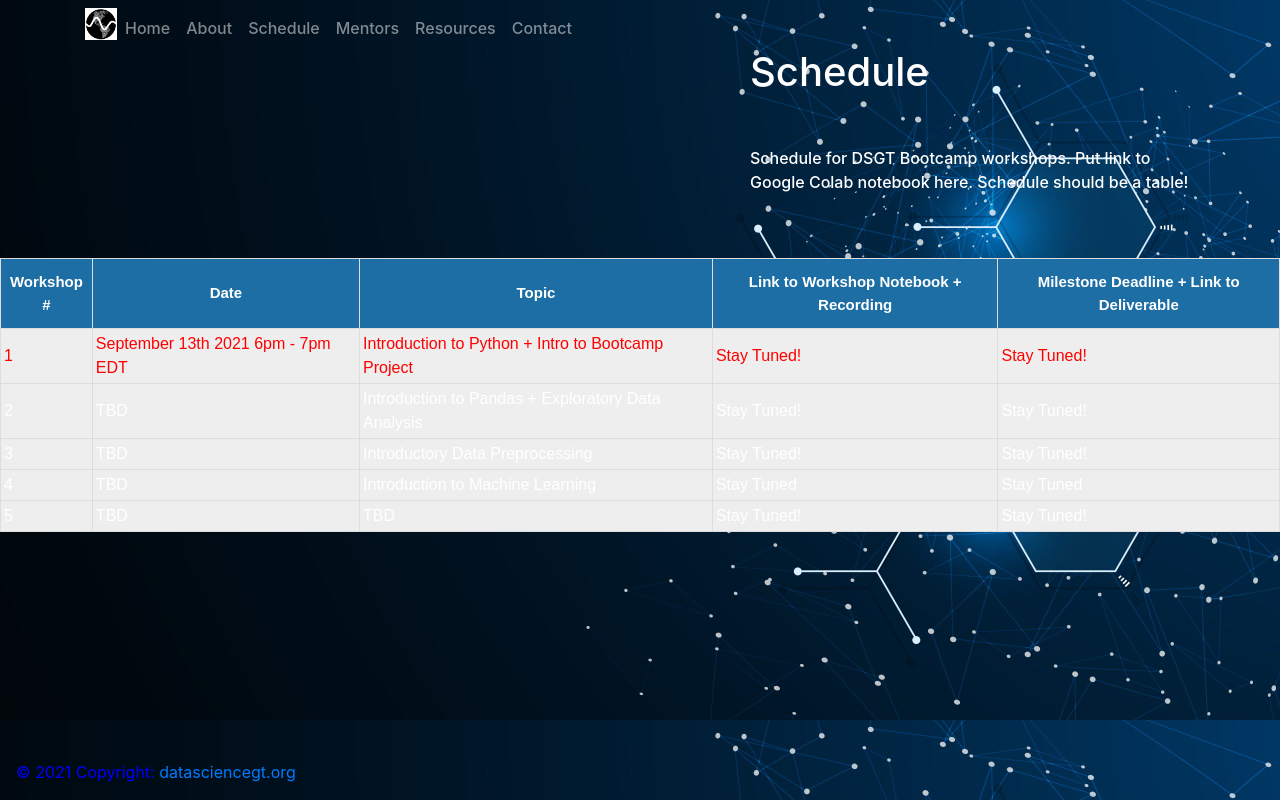
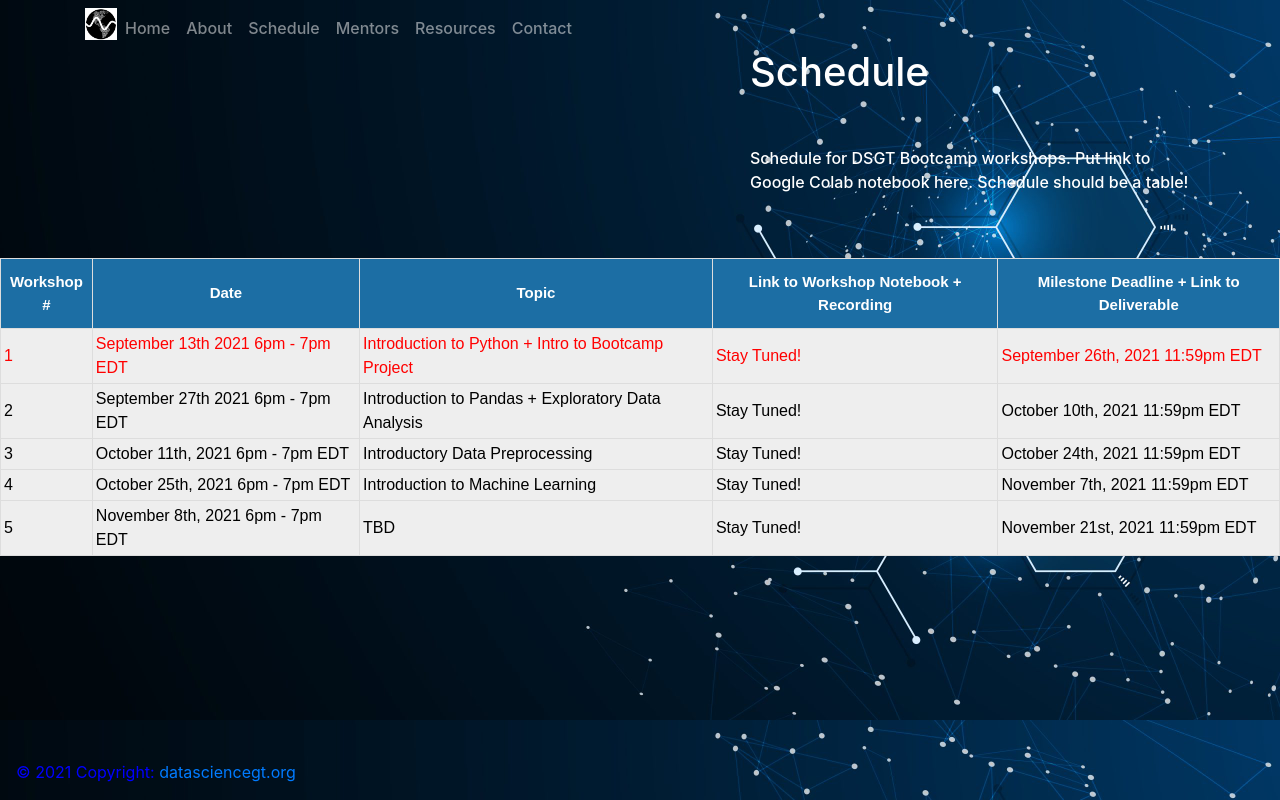
Before and after one commit to DSGT-Bootcamp/DSGTBootcampWebpage, a React (Create React App) app: page /schedule in a window 1280 px wide. Built offline with nearby package versions, Linux system fonts and the light colour scheme.

Commit message:
Harris (#24)
* Updated Home and Resources Page

* New home page design and added some resources.

* Changed Subtitle of Home Page

* Updated schedule with dates

* Updated schedule with dates

* Update Resource.js

* changes to text color

* Schedule Changes

```diff
--- a/package.json
+++ b/package.json
@@ -9,6 +9,7 @@
     "@wojtekmaj/enzyme-adapter-react-17": "^0.6.3",
     "enzyme": "^3.11.0",
     "mdbreact": "^5.1.0",
+    "particles-bg": "^2.5.5",
     "react": "^17.0.2",
     "react-announcement": "^1.1.3",
     "react-bootstrap": "^1.6.1",
@@ -16,8 +17,9 @@
     "react-ga": "^3.3.0",
     "react-reveal": "^1.2.2",
     "react-router-dom": "^5.2.0",
-    "react-scripts": "4.0.3",
+    "react-scripts": "^4.0.3",
     "react-social-icons": "^5.5.1",
+    "react-spring": "^9.2.4",
     "save-dev": "^0.0.1-security",
     "styled-components": "^5.3.0",
     "web-vitals": "^1.1.2"
--- a/src/App.css
+++ b/src/App.css
@@ -72,7 +72,6 @@ body {
   color: blue;
   background-position: top center;
 }
-
 p {
   margin-top: 50px;
 }
--- a/src/components/About.js
+++ b/src/components/About.js
@@ -8,11 +8,6 @@ class About extends React.Component {
             <div class="container">
               <div class="row align-items-center my-5">
                 <div class="col-lg-7">
-                  {/* <img
-                    class="img-fluid rounded mb-4 mb-lg-0"
-                    src="https://www.crn.com/resources/025e-0fb69052958d-257fbfe990c4-1000/ai-artificial-intelligence-mind.jpg"
-                    alt=""
-                  /> */}
                 </div>
                 <div class="col-lg-5">
                 <Rotate top left><h1 class="font-weight-light">About DSGT Bootcamp</h1></Rotate>
--- a/src/components/Home.js
+++ b/src/components/Home.js
@@ -1,5 +1,5 @@
-import React from 'react';
-import Fade from 'react-reveal/Fade';
+ import Fade from 'react-reveal/Fade';
+import React from "react";
 import Bounce from 'react-reveal/Bounce';
 import Button from 'react-bootstrap/Button';
 //import {Dropdown} from 'react-bootstrap';
@@ -94,6 +94,4 @@ class Home extends React.Component {
     );
   }
 }
-
-
 export default Home;
--- a/src/components/Mentors.js
+++ b/src/components/Mentors.js
@@ -22,5 +22,4 @@ class Mentors extends React.Component {
         );
     }
 }
-
 export default Mentors;
--- a/src/components/ScheduleTable.js
+++ b/src/components/ScheduleTable.js
@@ -19,39 +19,38 @@ class ScheduleTable extends React.Component {
                     <td><text style={{ color: 'red' }}>September 13th 2021 6pm - 7pm EDT</text></td>
                     <td><text style={{ color: 'red' }}>Introduction to Python + Intro to Bootcamp Project</text></td>
                     <td><text style={{ color: 'red' }}>Stay Tuned!</text></td>
-                    <td><text style={{ color: 'red' }}>Stay Tuned!</text></td>
+                    <td><text style={{ color: 'red' }}>September 26th, 2021 11:59pm EDT</text></td>
                   </tr>
                   <tr>
-                    <td>2</td>
-                    <td>TBD</td>
-                    <td>Introduction to Pandas + Exploratory Data Analysis</td>
-                    <td>Stay Tuned!</td>
-                    <td>Stay Tuned!</td>
+                    <td><text style={{ color: 'black' }}>2</text></td>
+                      <td><text style={{ color: 'black' }}>September 27th 2021 6pm - 7pm EDT</text></td>
+                      <td><text style={{ color: 'black' }}>Introduction to Pandas + Exploratory Data Analysis</text></td>
+                      <td><text style={{ color: 'black' }}>Stay Tuned!</text></td>
+                      <td><text style={{ color: 'black' }}>October 10th, 2021 11:59pm EDT</text></td>
                   </tr>
                   <tr>
-                    <td>3</td>
-                    <td>TBD</td>
-                    <td>Introductory Data Preprocessing</td>
-                    <td>Stay Tuned!</td>
-                    <td>Stay Tuned!</td>
+                    <td><text style={{ color: 'black' }}>3</text></td>
+                    <td><text style={{ color: 'black' }}>October 11th, 2021 6pm - 7pm EDT</text></td>
+                    <td><text style={{ color: 'black' }}>Introductory Data Preprocessing</text></td>
+                      <td><text style={{color: 'black' }}>Stay Tuned!</text></td>
+                    <td><text style={{ color: 'black' }}>October 24th, 2021 11:59pm EDT</text></td>
                   </tr>
                   <tr>
-                    <td>4</td>
-                    <td>TBD</td>
-                    <td>Introduction to Machine Learning</td>
-                    <td>Stay Tuned</td>
-                    <td>Stay Tuned</td>
+                      <td><text style={{ color: 'black' }}>4</text></td>
+                      <td><text style={{ color: 'black' }}>October 25th, 2021 6pm - 7pm EDT</text></td>
+                      <td><text style={{ color: 'black' }}>Introduction to Machine Learning</text></td>
+                      <td><text style={{ color: 'black' }}>Stay Tuned!</text></td>
+                      <td><text style={{ color: 'black' }}>November 7th, 2021 11:59pm EDT</text></td>
                   </tr>
                   <tr>
-                      <td>5</td>
-                      <td>TBD</td>
-                      <td>TBD</td>
-                      <td>Stay Tuned!</td>
-                      <td>Stay Tuned!</td>
+                      <td><text style={{ color: 'black' }}>5</text></td>
+                      <td><text style={{ color: 'black' }}>November 8th, 2021 6pm - 7pm EDT</text></td>
+                      <td><text style={{ color: 'black' }}>TBD</text></td>
+                      <td><text style={{ color: 'black' }}>Stay Tuned!</text></td>
+                      <td><text style={{ color: 'black' }}>November 21st, 2021 11:59pm EDT</text></td>
                   </tr>
               </tbody>
             </table>
-
         );
     }
 }
```
Also changed, not shown: 1 other file (tests, documents, lock files or other folders).
